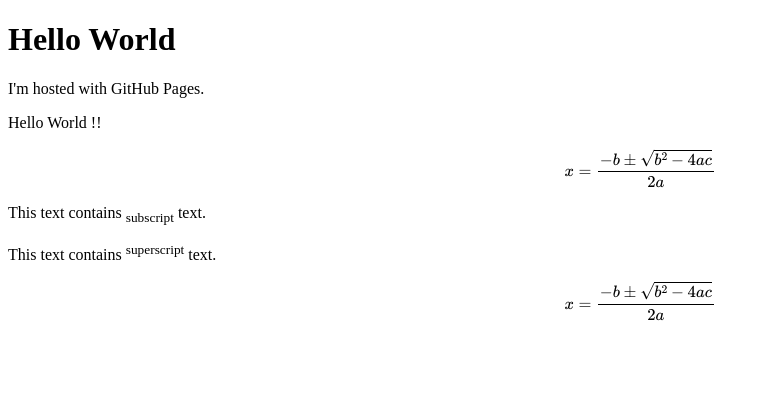
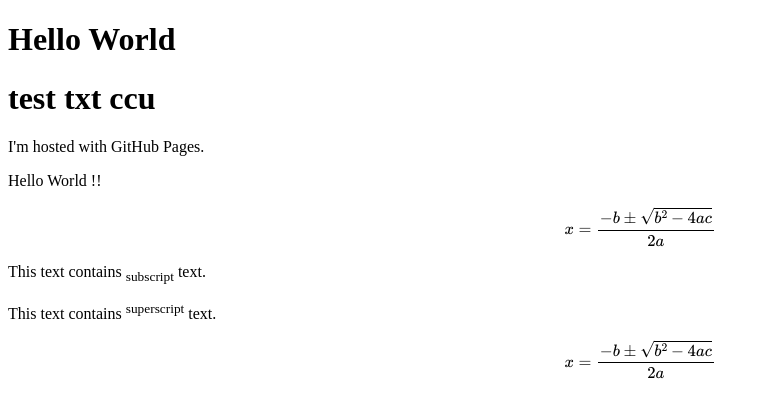
Before and after one commit to Jinde-Derrick/test-pages, a plain HTML site: page index.html in a window 1280 px wide. Shown: the whole page, without its empty margins (0-769 px from the left). Drawn offline with nearby package versions, Linux system fonts and the light colour scheme; some packages are replaced by stand-ins of ours.

Commit message:
Update index.html

```diff
--- a/index.html
+++ b/index.html
@@ -6,6 +6,8 @@
 <body>
 
 <h1>Hello World</h1>
+
+<h1>test txt ccu</h1>
 
 <p>I'm hosted with GitHub Pages.</p>
 
```
